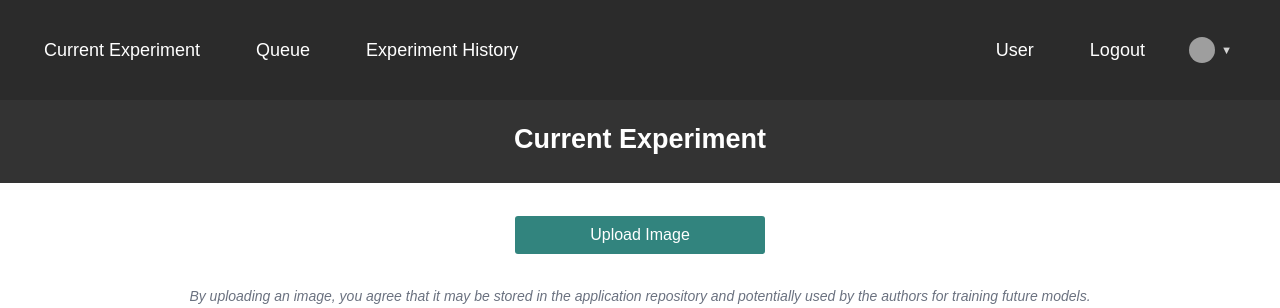
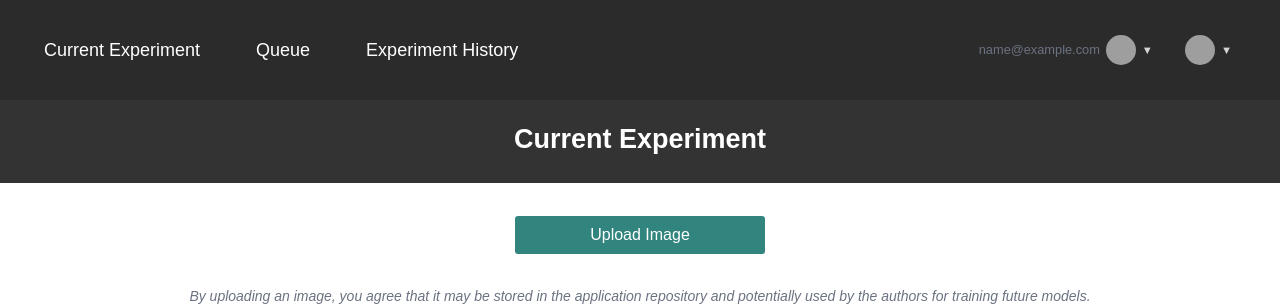
Before and after one commit to VaclavNezerka/PyPAIS_web.py, a Flask app: page / in a window 1280 px wide. Shown: the top 308 px of the page. Run offline with Flask 3, Linux system fonts and the light colour scheme; the visitor is signed in with stand-in values (Sample User, id 1); data that the repository does not hold is empty; parts of the project's set-up code (start-up, migrations or seed data) failed here and were passed over; some libraries are stand-ins or nearby versions; grey boxes are pictures that could not be loaded.

Commit message:
User icon and name added to the navbar.

```diff
--- a/app.py
+++ b/app.py
@@ -492,6 +492,7 @@ def login():
                 if authenticated:
                     session['authenticated'] = True
                     session['user_id'] = user_id
+                    session['user_email'] = form.usernameXe_mail.data
                     # TODO - consider removal - old approach - unused
                     # TODO - currently the ts is created dynamically when needed, so this may be redundant
                     # create a new user temporary storage for the user
--- a/static/styles.css
+++ b/static/styles.css
@@ -751,15 +751,15 @@ input[type="text"]:focus, input[type="number"]:focus {
 } */
 
 /* 🌐 Language Switcher */
-.language-switcher {
+/* .language-switcher {
     display: flex;
     align-items: center;
     gap: 0.5rem;
 }
 
 .language-switcher a img {
-    width: 28px;
-    height: 28px;
+    width: 24px;
+    height: 24px;
     border-radius: 50%;
     border: 2px solid transparent;
     transition: transform 0.2s ease, border-color 0.2s ease;
@@ -768,21 +768,21 @@ input[type="text"]:focus, input[type="number"]:focus {
 
 .language-switcher a img:hover {
     transform: scale(1.1);
-    /* border-color: #ffb400; */
+    /* border-color: #ffb400;
     border-color: var(--myPaleGreen);
-}
+} */
 
 
 
 
 /* 🌐 Language Dropdown */
-.language-dropdown {
+.nav-dropdown {
   position: relative;
   display: inline-block;
   z-index: 1000; /* ensures the dropdown appears on top */
 }
 /* Show dropdown on hover (desktop) */
-.language-dropdown:hover .lang-menu {
+.nav-dropdown:hover .lang-menu , .nav-dropdown:hover .user-menu {
   display: block;
 }
 
@@ -803,8 +803,8 @@ input[type="text"]:focus, input[type="number"]:focus {
 
 
 .lang-btn img.current-lang {
-  width: 26px;
-  height: 26px;
+  width: 30px;
+  height: 30px;
   border-radius: 50%;
 }
 
@@ -813,6 +813,7 @@ input[type="text"]:focus, input[type="number"]:focus {
   opacity: 0.8;
 }
 
+.user-menu,
 .lang-menu {
   display: none;
   position: absolute;
@@ -826,7 +827,7 @@ input[type="text"]:focus, input[type="number"]:focus {
   overflow: visible;
 }
 
-.lang-menu a {
+.lang-menu a, .user-menu a {
   display: flex;
   align-items: center;
   gap: 8px;
@@ -837,14 +838,15 @@ input[type="text"]:focus, input[type="number"]:focus {
   transition: background 0.2s ease;
 }
 
-.lang-menu a img {
+.lang-menu a img, .user-menu a img {
   width: 22px;
   height: 22px;
   border-radius: 50%;
 }
 
-.lang-menu a:hover {
-  background: rgba(255, 180, 0, 0.2);
+.lang-menu a:hover, .user-menu a:hover {
+  /* background: rgba(192, 188, 178, 0.2); */
+  background: var(--myTopicColor);
 }
 
 /* Responsive adjustment */
@@ -887,3 +889,12 @@ footer .container p {
     margin-left: 30px;
     margin-right: 30px;
 }
+
+/* Email below avatar */
+.user-email {
+  font-size: 0.8rem;
+  /* color: #ddd; */
+  color: var(--myPalePaleGray);
+  text-align: center;
+  line-height: 1.1;
+}
--- a/templates/language_switcher.html
+++ b/templates/language_switcher.html
@@ -1,4 +1,4 @@
-<div class="language-dropdown">
+<div class="nav-dropdown">
   <button id="current-lang-btn" class="lang-btn" value="en">
     <img id="current-lang-icon" src="/static/language_icons/icon_{{ session.lang or 'en' }}.png" alt="English" class="current-lang">
     <span class="arrow">▼</span>
--- a/templates/navbar.html
+++ b/templates/navbar.html
@@ -18,8 +18,12 @@
         <li><a href="/experiments">{{ _('Experiment History') }}</a></li>
       </ul>
       <ul class="navbar-right">
-        <li><a href="/user">{{ _('User') }}</a></li>
-        <li><a href="/logout">{{ _('Logout') }}</a></li>
+        <!-- <li><a href="/user">{{ _('User') }}</a></li> -->
+        <!-- <li><a href="/user">{{ _('User') }}</a></li> -->
+        <li>
+          {% include "user_nav_element.html" %}
+        </li>
+        <!-- <li><a href="/logout">{{ _('Logout') }}</a></li> -->
         <li>
           {% include "language_switcher.html" %}
         </li>
--- /dev/null
+++ b/templates/user_nav_element.html
@@ -0,0 +1,14 @@
+<div class="nav-dropdown">
+    <button id="user_button" class="lang-btn" >
+        <span class="user-email" > {{ session.user_email }}</span>
+        <img id="user-icon" src="/static/avatars/gorilla.png" alt="User" class="current-lang">
+        <span class="arrow">▼</span>
+    </button>
+
+  <div  class="user-menu">
+    <a href="/user">{{ _('User Profile') }}</a>
+    <a href="/logout">{{ _('Logout') }}</a>
+  </div>
+</div>
+
+<script src="/static/script_lang.js"></script>
```
Also changed, not shown: translations/cs/LC_MESSAGES/messages.po, 2 other files.
